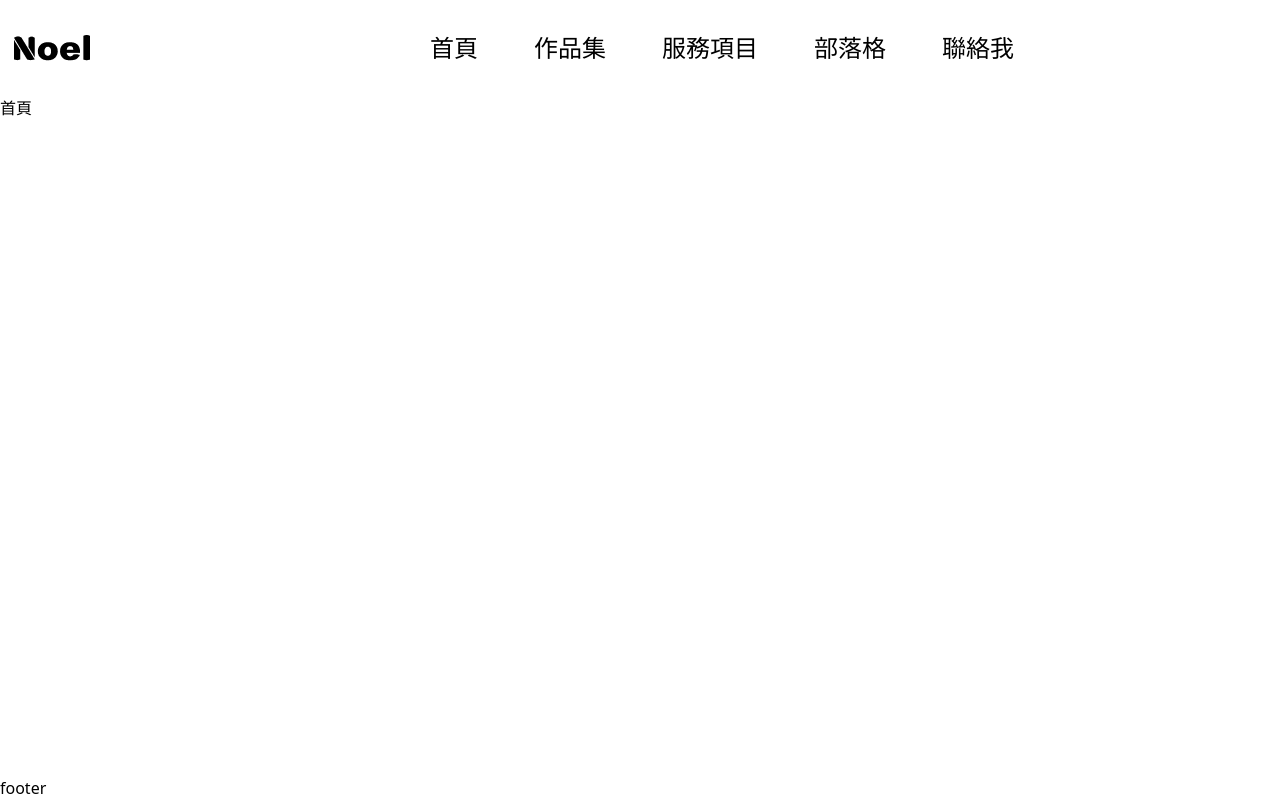
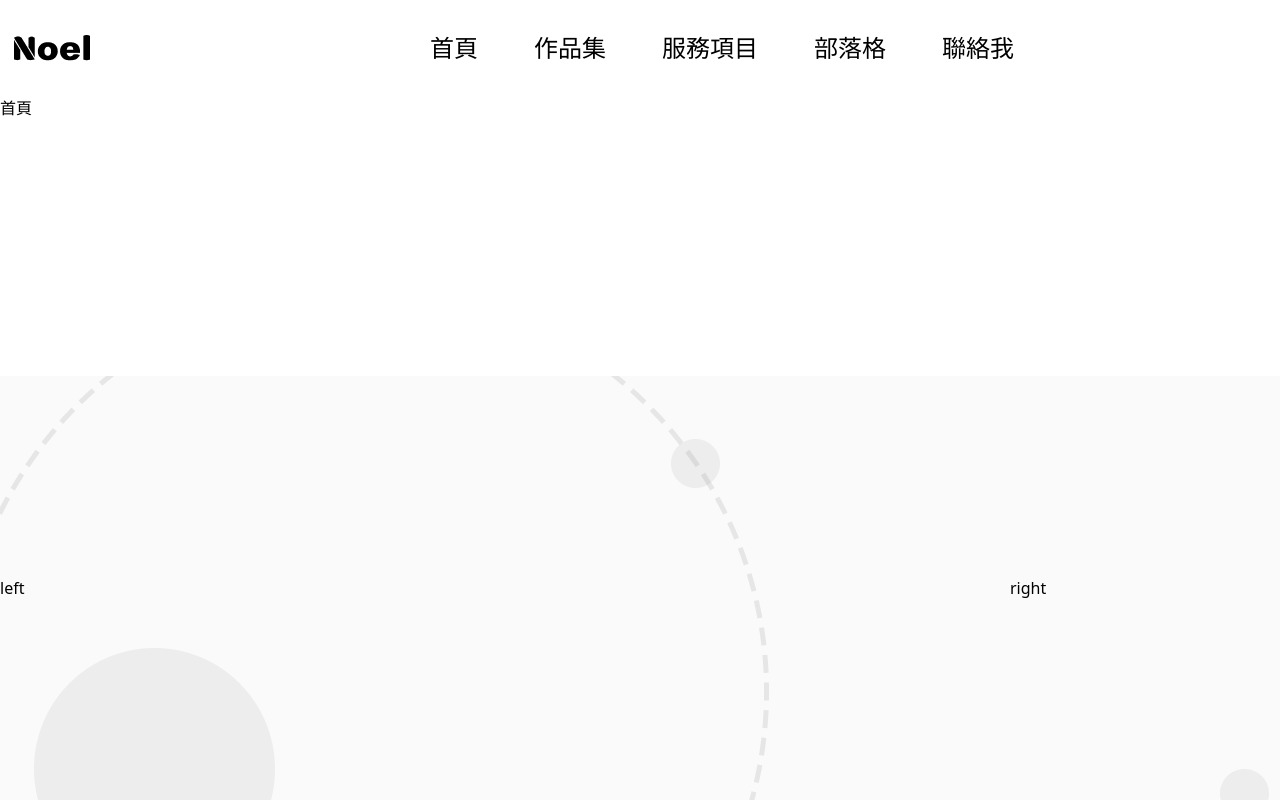
Before and after one commit to Danny-1211/Noel-design, a React (Vite) app: page / in a window 1280 px wide. Built offline with nearby package versions, Linux system fonts and the light colour scheme.

Commit message:
feat: update Footer component with background image and layout

```diff
--- a/src/components/Footer.jsx
+++ b/src/components/Footer.jsx
@@ -1,9 +1,14 @@
-import { Link } from 'react-router-dom';
+import footerBg from "../assets/imgs/footer/footer-bg-lg.png";
 
 function Footer() {
   return (
-    <footer>
-      footer
+    <footer style={{ backgroundImage: `url(${footerBg})` }}>
+      <div className="max-w-[1296px] h-[424px] mx-auto">
+        <div className="flex items-center h-full gap-x-[324px]">
+          <div className="w-[686px]">left</div>
+          <div className="w-[72px]">right</div>
+        </div>
+      </div>
     </footer>
   );
 }
```
